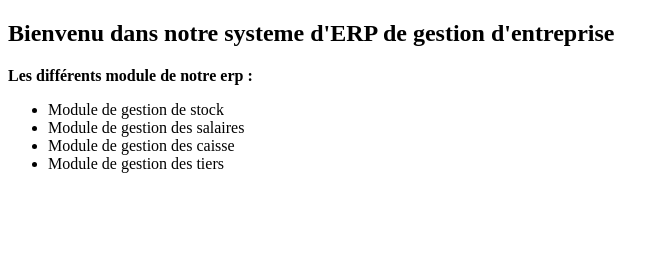
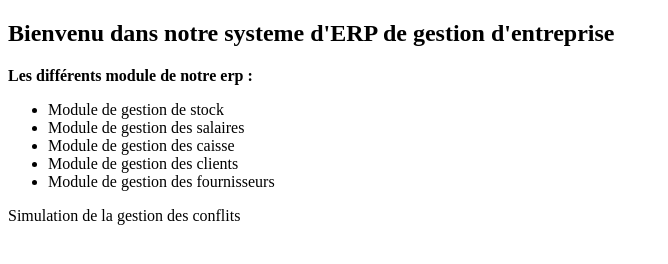
Before and after one commit to simplicemeli-create/gitapp1, a plain HTML site: page service.html in a window 1280 px wide. Shown: the whole page, without its empty margins (0-668 px from the left). Drawn offline with Linux system fonts and the light colour scheme.

Commit message:
Simulation des conflits git

```diff
--- a/service.html
+++ b/service.html
@@ -12,7 +12,10 @@
         <li>Module de gestion de stock</li>
         <li>Module de gestion des salaires</li>
         <li>Module de gestion des caisse</li>
-        <li>Module de gestion des tiers</li>
+        <li>Module de gestion des clients</li>
+        <li>Module de gestion des fournisseurs</li>
     </ul>
+
+    <p>Simulation de la gestion des conflits</p>
 </body>
 </html>
```
